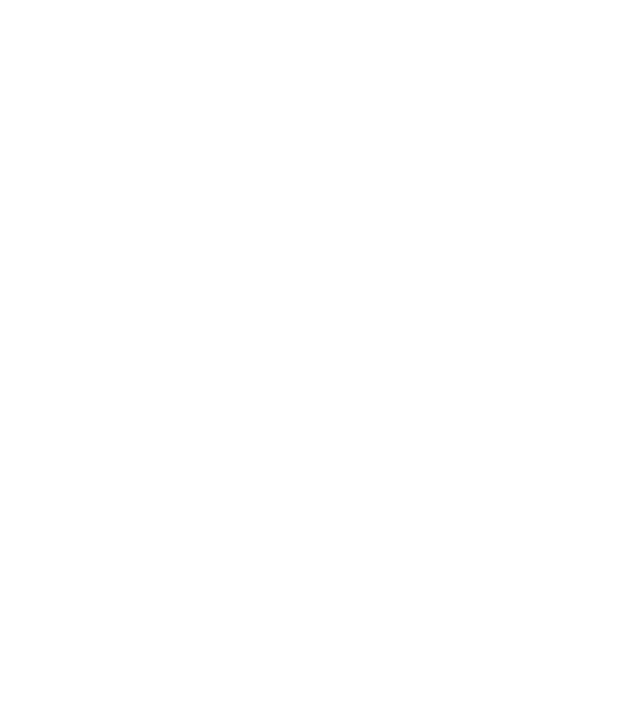
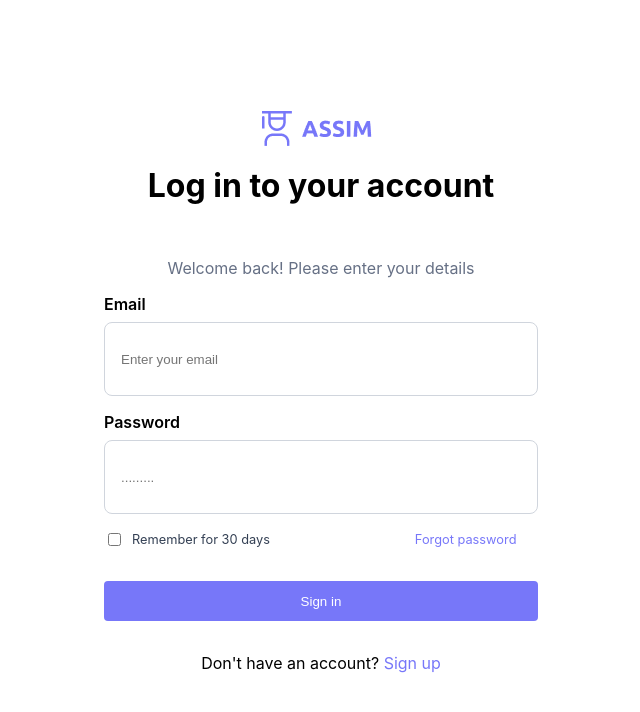
Before and after one commit to Generalsoi/Assim-teacher, a React (Create React App) app: page /sign-in in a window 1280 px wide. Before the commit this address had no page. Shown: the top 712 px of the page, without its empty margins (319-959 px from the left). Built offline with nearby package versions, Linux system fonts and the light colour scheme.

Commit message:
added the sign in page

```diff
--- a/src/App.js
+++ b/src/App.js
@@ -4,6 +4,7 @@
 import "./App.css";
 import Signup from "./components/signup/Signup";
 import CompleteSignUp from "./components/signup/CompleteSignUp/CompleteSignUp";
+import SignIn from "./components/SignIn/SignIn";
 
 function App() {
   return (
@@ -11,6 +12,7 @@
       <Routes>
         <Route path="/" element={<Signup />} />
         <Route path="completeSignUp" element={<CompleteSignUp />} />
+        <Route path="sign-in" element={<SignIn />} />
         {/* <Route path="completeSignUp" element={<CompleteSignUp />} />
         <Route path="dashboard" element={<Dashboard />} />
         <Route path="classes" element={<Classes />} /> */}
--- /dev/null
+++ b/src/components/SignIn/SignIn.css
@@ -0,0 +1,130 @@
+.sign-in-page {
+  height: 100vh;
+  text-align: center;
+  display: flex;
+  align-items: center;
+  justify-contents: center;
+}
+
+.sign-in-page div {
+  width: 100%;
+}
+
+.sign-in-page div h5 {
+  margin-top: 1rem;
+  font-size: 2rem;
+  padding: 0 1rem;
+}
+
+.sign-in-page div .info {
+  margin-top: 1rem;
+  color: #667085;
+}
+
+.signin-form {
+  margin-top: 1rem;
+  display: flex;
+  align-items: center;
+  justify-content: center;
+}
+
+.signin-form-div {
+  width: 70%;
+  margin-bottom: 1rem;
+  display: flex;
+  flex-direction: column;
+  align-items: flex-start;
+}
+
+.signin-form-div input:first-child,
+.signin-form-div input:nth-child(2) {
+  width: 25rem;
+  height: 2.5rem;
+  padding: 1rem;
+  background: #ffffff;
+  border: 1px solid #d0d5dd;
+  border-radius: 8px;
+}
+
+.signin-form-div input:first-child:focus,
+.signin-form-div input:nth-child(2):focus {
+  outline: none;
+  border: 1px solid #6363c7;
+  box-sizing: border-box;
+  box-shadow: 0px 0px 15px rgba(39, 79, 237, 0.1);
+}
+
+.signin-form-div label,
+.signin-form-div label {
+  margin-bottom: 0.5rem;
+  font-weight: 600;
+}
+
+.signin-form-checkbox {
+  display: flex;
+  align-items: center;
+  justify-content: space-between;
+  margin-top: 1rem;
+}
+
+.signin-form-checkbox div {
+  display: flex;
+  align-items: center;
+}
+
+.signin-form-checkbox div label {
+  color: #344054;
+  font-size: 0.8rem;
+  margin-left: 0.5rem;
+}
+
+.signin-form-checkbox a {
+  color: #7777f9;
+  text-decoration: none;
+  font-size: 0.8rem;
+  width: 50%;
+}
+
+.signin-form-btn {
+  margin-top: 2rem;
+}
+
+.signin-form-btn button {
+  width: 100%;
+  height: 2.5rem;
+  background: #7777f9;
+  border-radius: 4px;
+  border: none;
+  color: #fff;
+  cursor: pointer;
+}
+
+.no-account {
+  margin-top: 2rem;
+}
+
+.no-account span .signup {
+  color: #7777f9;
+  text-decoration: none;
+  cursor: pointer;
+}
+
+/* Responsive styling */
+@media screen and (max-width: 450px) {
+  .sign-in-page {
+    padding: 5% 4%;
+  }
+
+  .sign-in-page div h5 {
+    font-size: 1.5rem;
+  }
+
+  .sign-in-page div .info {
+    font-size: 0.8rem;
+  }
+
+  .signin-form-div input:first-child,
+  .signin-form-div input:nth-child(2) {
+    width: 100%;
+  }
+}
--- /dev/null
+++ b/src/components/SignIn/SignIn.jsx
@@ -0,0 +1,112 @@
+import React from "react";
+import { Link } from "react-router-dom";
+import { useForm } from "react-hook-form";
+import "./SignIn.css";
+import Logo from "../../assets/images/Logo.png";
+
+const SignIn = () => {
+  const {
+    register,
+    formState: { errors },
+    handleSubmit,
+  } = useForm({
+    criteriaMode: "all",
+  });
+
+  return (
+    <div className="sign-in-page">
+      <div>
+        <img src={Logo} alt="assim-logo" />
+        <h5>Log in to your account</h5>
+        <p className="info">Welcome back! Please enter your details</p>
+
+        <div className="signin-form">
+          <form onSubmit={handleSubmit()}>
+            <div className="signin-form-div">
+              <label htmlFor="">Email</label>
+              <input
+                {...register("email", {
+                  required: "Please, enter a valid email address",
+                  pattern: {
+                    value: /^[a-z0-9._%+-]+@[a-z0-9.-]+\.[a-z]{2,4}$/,
+                    message: "Please enter a valid email address",
+                  },
+                })}
+                type="email"
+                placeholder="Enter your email"
+              />
+              {errors.email && (
+                <p
+                  className="error"
+                  style={{
+                    color: "red",
+                    fontSize: "12px",
+                    marginTop: "0.5px",
+                    marginBottom: "0",
+                  }}
+                >
+                  {errors.email.message}
+                </p>
+              )}
+            </div>
+            <div className="signin-form-div">
+              <label htmlFor="password">Password</label>
+              <input
+                {...register("password", {
+                  required: "Please enter your password",
+                  minLength: {
+                    value: 8,
+                    message: "Your password must exceed 8 characters",
+                  },
+                  pattern: {
+                    value:
+                      /^(?=.*[a-z])(?=.*[A-Z])(?=.*\d)[a-zA-Z\d](?=.*?[#?!.,@$%^&*-]).{8,}$/,
+                    message:
+                      "Your password must include at least one lowercase letter, one uppercase letter, one number and one special character",
+                  },
+                })}
+                type="password"
+                placeholder="........."
+              />
+              {errors.password && (
+                <p
+                  className="error"
+                  style={{
+                    color: "red",
+                    fontSize: "12px",
+                    marginTop: "0.5px",
+                    marginBottom: "0",
+                  }}
+                >
+                  {errors.password.message}
+                </p>
+              )}
+            </div>
+            <div className="signin-form-checkbox">
+              <div>
+                <input type="checkbox" id="checkbox" />
+                <label htmlFor="checkbox">Remember for 30 days</label>
+              </div>
+
+              <a href="">Forgot password</a>
+            </div>
+            <div className="signin-form-btn">
+              <button type="submit">Sign in</button>
+            </div>
+          </form>
+        </div>
+
+        <p className="no-account">
+          Don't have an account?{" "}
+          <span>
+            <Link to="/" className="signup">
+              Sign up
+            </Link>
+          </span>
+        </p>
+      </div>
+    </div>
+  );
+};
+
+export default SignIn;
--- a/src/components/signup/SignUpPageOne/SignUpPageOne.jsx
+++ b/src/components/signup/SignUpPageOne/SignUpPageOne.jsx
@@ -44,7 +44,7 @@
         <p>
           Already have an account?{" "}
           <span>
-            <a href="/">Sign In</a>
+            <Link to="/sign-in">Sign In</Link>
           </span>
         </p>
       </div>
```
